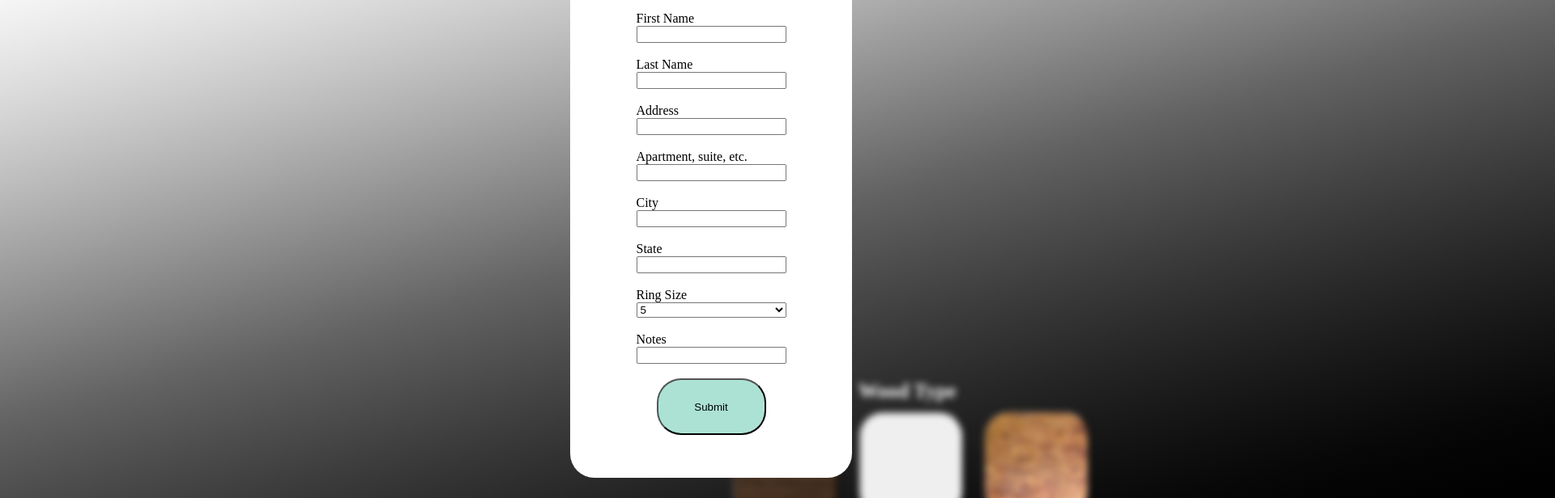
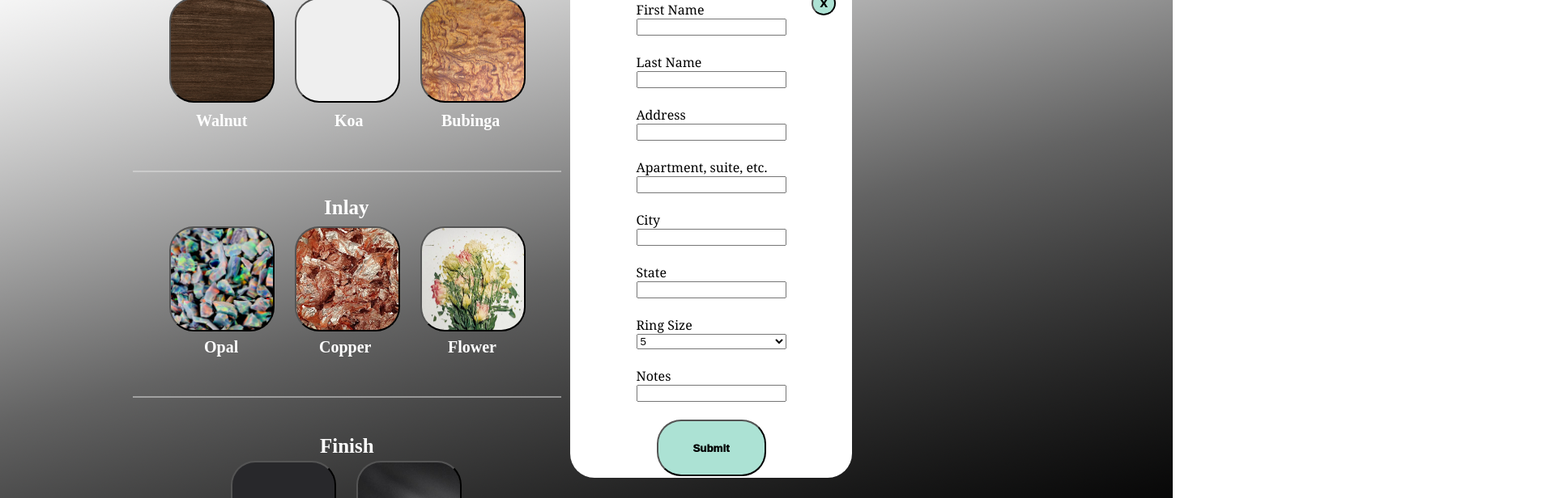
Before and after one commit to McKayK/Foundations-Capstone, a website: page public/create.html in a window 1280 px wide. Both pictures are taken after a click on the button "Submit". Shown: the part 240-856 px from the top of the page at 81% size, 1920 px wide, since content can reach past the window. Drawn offline with nearby package versions, Linux system fonts and the light colour scheme.

Commit message:
added removal of submission form

```diff
--- a/public/create.css
+++ b/public/create.css
@@ -363,6 +363,7 @@
 }
 
 #submitForm {
+  position: relative;
   display: flex;
   flex-direction: column;
   align-items: center;
@@ -381,6 +382,7 @@
 
 #form {
   display: flex;
+  font-family: Cambria, Cochin, Georgia, Times, "Times New Roman", serif;
   flex-direction: column;
   justify-content: space-evenly;
   z-index: 5;
@@ -389,10 +391,22 @@
 #formSubmitButton {
   background-color: rgba(6, 167, 124, 0.329);
   align-self: center;
+  font-weight: 1000;
   width: 135px;
   height: 70px;
   border-radius: 30px;
   z-index: 5;
+}
+
+#remove {
+  position: absolute;
+  background-color: rgba(6, 167, 124, 0.329);
+  font-weight: 1000;
+  top: 20px;
+  right: 20px;
+  height: 30px;
+  width: 30px;
+  border-radius: 30px;
 }
 
 /* .formStyle {
--- a/public/script.js
+++ b/public/script.js
@@ -174,7 +174,7 @@
 
   body.appendChild(submitDiv);
 
-  section.style.filter = "blur(4px)";
+  // section.style.filter = "blur(4px)";
   // nav.style.filter = "blur(4px)";
   // button.style.filter = "blur(4px)";
 
@@ -183,6 +183,7 @@
   const submitForm = document.createElement("form");
   submitForm.id = "form";
   submitForm.innerHTML = `
+  <button id='remove'>X</button>
   <label for="firstName">First Name</label>
   <input class='formStyle' type="text" name="firstName" id="firstName" required/><br />
   <label for="lastName">Last Name</label>
@@ -217,10 +218,18 @@
     <input class='formStyle' type="text" name="notes" id="notes" /><br />
     <button type='submit' id='formSubmitButton'>Submit</button>
     `;
+
   newSubDiv.appendChild(submitForm);
   newSubDiv.style.filter = "none";
   // const newSubmit = document.querySelector("#formSubmitButton");
   // console.log(newSubmit);
+
+  // body.addEventListener("click", () => {
+  //   if (!!submitForm) {
+  //     submitForm.innerHTML = "";
+  //   }
+  // });
+
   submitForm.addEventListener("submit", (event) => {
     event.preventDefault();
 
@@ -233,7 +242,7 @@
     const ringSize = document.querySelector("#ringSize");
     const notes = document.querySelector("#notes");
 
-    console.log(firstName);
+    // console.log(firstName);
     const newOrder = {
       firstName: firstName.value,
       lastName: lastName.value,
@@ -252,4 +261,10 @@
         window.location.href = "/home.html";
       });
   });
+
+  const remove = document.getElementById("remove");
+  // console.log(remove);
+  remove.addEventListener("click", () => {
+    submitDiv.remove();
   });
+});
```
Lines whose indentation alone changed are shown as unchanged.
